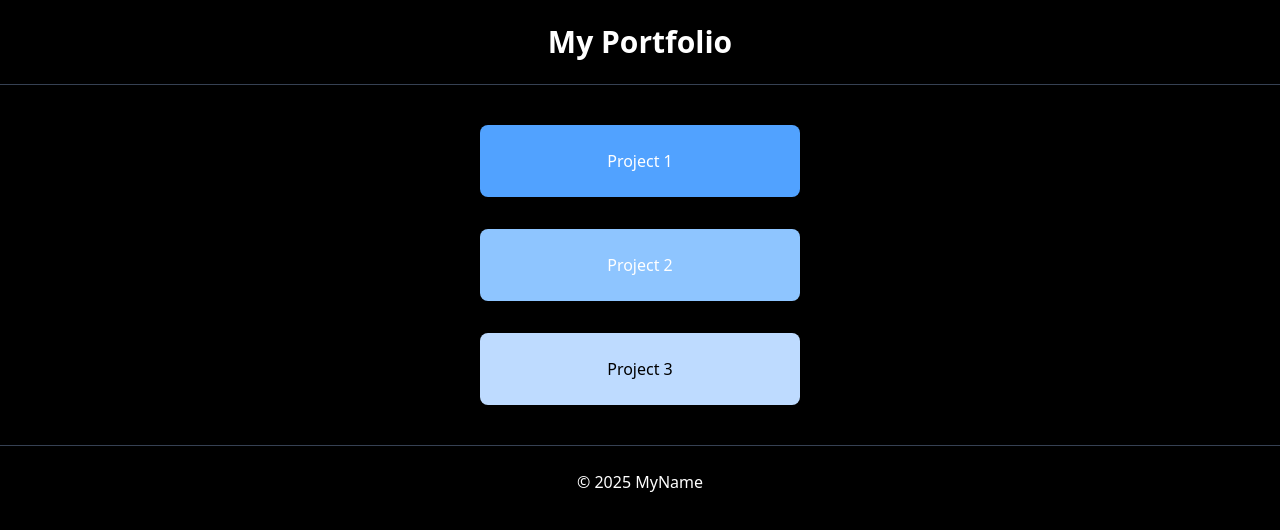
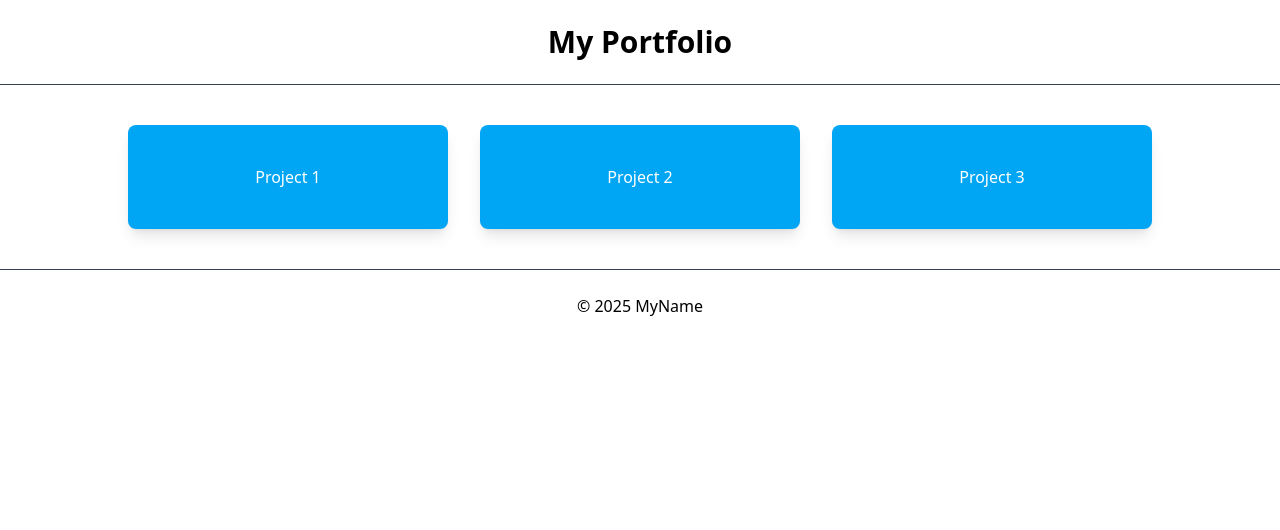
Before and after one commit to danielbnhz/daniel-portfolio, a React (Vite) app: page / in a window 1280 px wide. Shown: the top 530 px of the page. Built offline with nearby package versions, Linux system fonts and the light colour scheme.

Commit message:
made each card the same color, refactored a little, and put each card on a row

```diff
--- a/src/App.jsx
+++ b/src/App.jsx
@@ -1,22 +1,27 @@
 import React from "react";
+import PortfolioCard from "./components/Portfoliocard";
 
 export default function App() {
+  const projects = [
+    { title: "Project 1" },
+    { title: "Project 2"},
+    { title: "Project 3" },
+  ];
+
   return (
-    <div className="bg-black min-h-screen text-white">
+    <div className="bg-white min-h-screen">
       <header className="p-6 text-center text-3xl font-bold border-b border-gray-700">
         My Portfolio
       </header>
 
-      <main className="p-10 flex flex-col items-center gap-8">
-        <div className="bg-blue-400 text-white p-6 rounded-lg shadow-lg w-80 text-center">
-          Project 1
-        </div>
-        <div className="bg-blue-300 text-white p-6 rounded-lg shadow-lg w-80 text-center">
-          Project 2
-        </div>
-        <div className="bg-blue-200 text-black p-6 rounded-lg shadow-lg w-80 text-center">
-          Project 3
-        </div>
+      <main className="flex flex-wrap justify-center gap-8 p-10">
+        {projects.map((project, index) => (
+          <PortfolioCard
+            key={index}
+            title={project.title}
+
+          />
+        ))}
       </main>
 
       <footer className="p-6 text-center border-t border-gray-700">
--- a/src/components/Portfoliocard.jsx
+++ b/src/components/Portfoliocard.jsx
@@ -1,11 +1,11 @@
 import React from "react";
 
-export default function PortfolioCard({ title, description }) {
+export default function PortfolioCard({ title, bgColor, textColor }) {
   return (
-    <div className="max-w-sm mx-auto bg-blue-600 text-white rounded-lg shadow-lg p-6 my-6">
-    <h2 className="text-xl font-bold mb-2">Project Name</h2>
-    <p className="text-sm">Short description of this project.</p>
-    <a href="#" className="text-blue-200 underline mt-4 inline-block">View Project</a>
-    </div>
-    );
+    <section
+      className={`rounded-lg shadow-lg w-80 text-center p-10 bg-sky-500 text-white`}
+    >
+      {title}
+    </section>
+  );
 }
```
